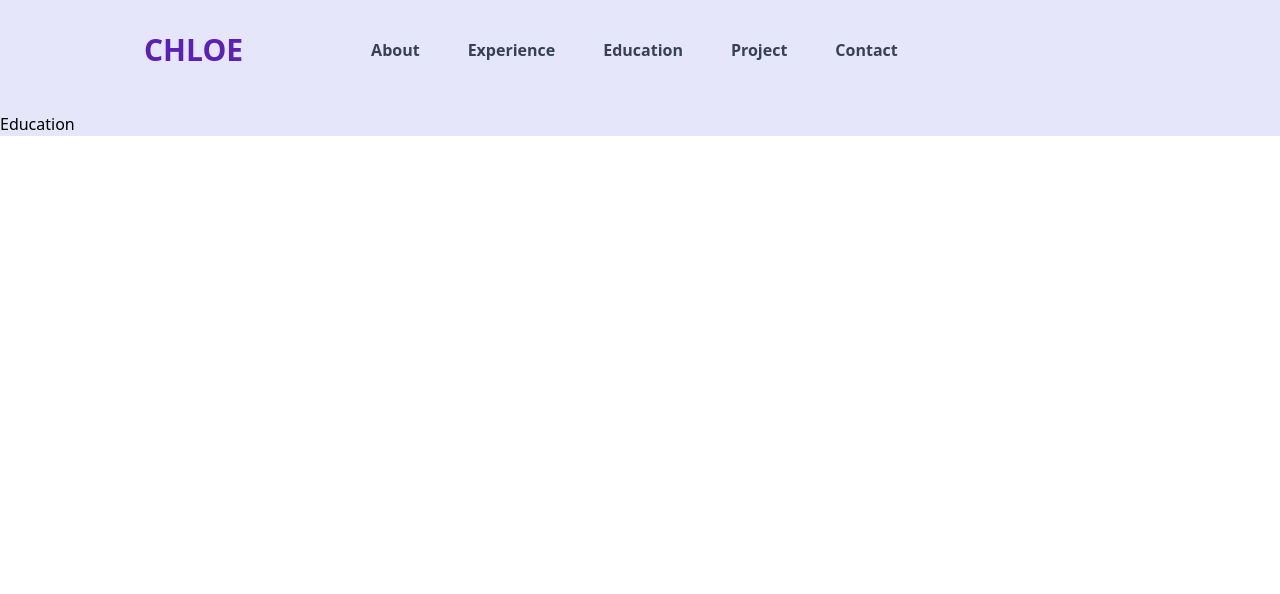
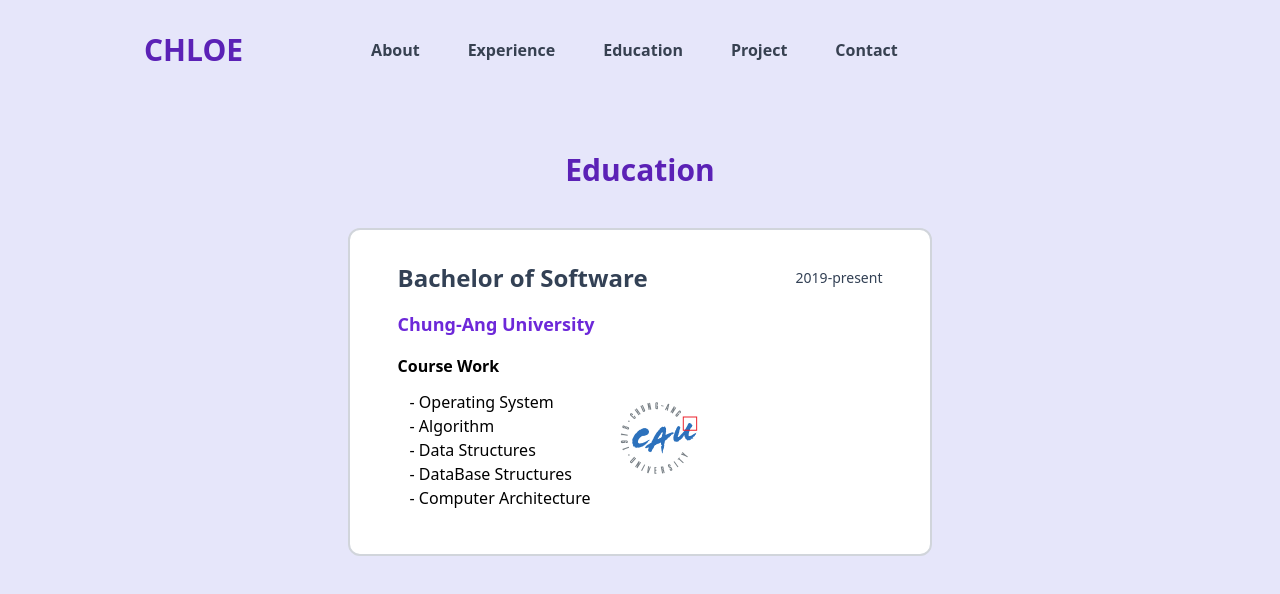
Before and after one commit to chloe1129/about_chloe, a React (Create React App) app in the folder chloe_frontend/: page /education in a window 1280 px wide. Shown: the top 594 px of the page. Built offline with nearby package versions, Linux system fonts and the light colour scheme.

Commit message:
style: add my education

```diff
--- a/chloe_frontend/src/pages/Education.tsx
+++ b/chloe_frontend/src/pages/Education.tsx
@@ -1,8 +1,46 @@
 import React from "react";
+import CAU from "../img/svg/CAU";
 
 class Education extends React.Component {
   render() {
-    return <h1>Education</h1>;
+    return (
+      <div
+        className="flex justify-center pb-20 h-screen"
+        style={{ backgroundColor: "#E6E6FA" }}
+      >
+        <div className="flex flex-col mx-10 my-10 align-middle items-center">
+          <div className="text-3xl font-semibold text-violet-800">
+            Education
+          </div>
+          <div className="flex flex-col justify-between mx-3 my-10 py-4 px-8 font-sans  rounded-xl bg-white border-2 border-gray-300 hover:border-violet-800">
+            <div className="flex flex-row space-x-3 items-center text-slate-700 p-4">
+              <div className="text-2xl font-semibold pr-10">
+                Bachelor of Software
+              </div>
+              <div className="text-sm pl-24">2019-present</div>
+            </div>
+            <a href="https://www.cau.ac.kr/index.do">
+              <div className="px-4 text-lg text-violet-700 font-semibold">
+                Chung-Ang University
+              </div>
+            </a>
+            <div className="flex flex-row">
+              <div className="p-4">
+                <div className="font-semibold">Course Work</div>
+                <div className="p-3">
+                  <div>- Operating System</div>
+                  <div>- Algorithm</div>
+                  <div>- Data Structures </div>
+                  <div>- DataBase Structures </div>
+                  <div>- Computer Architecture</div>
+                </div>
+              </div>
+              <CAU className="w-20" />
+            </div>
+          </div>
+        </div>
+      </div>
+    );
   }
 }
 
```
